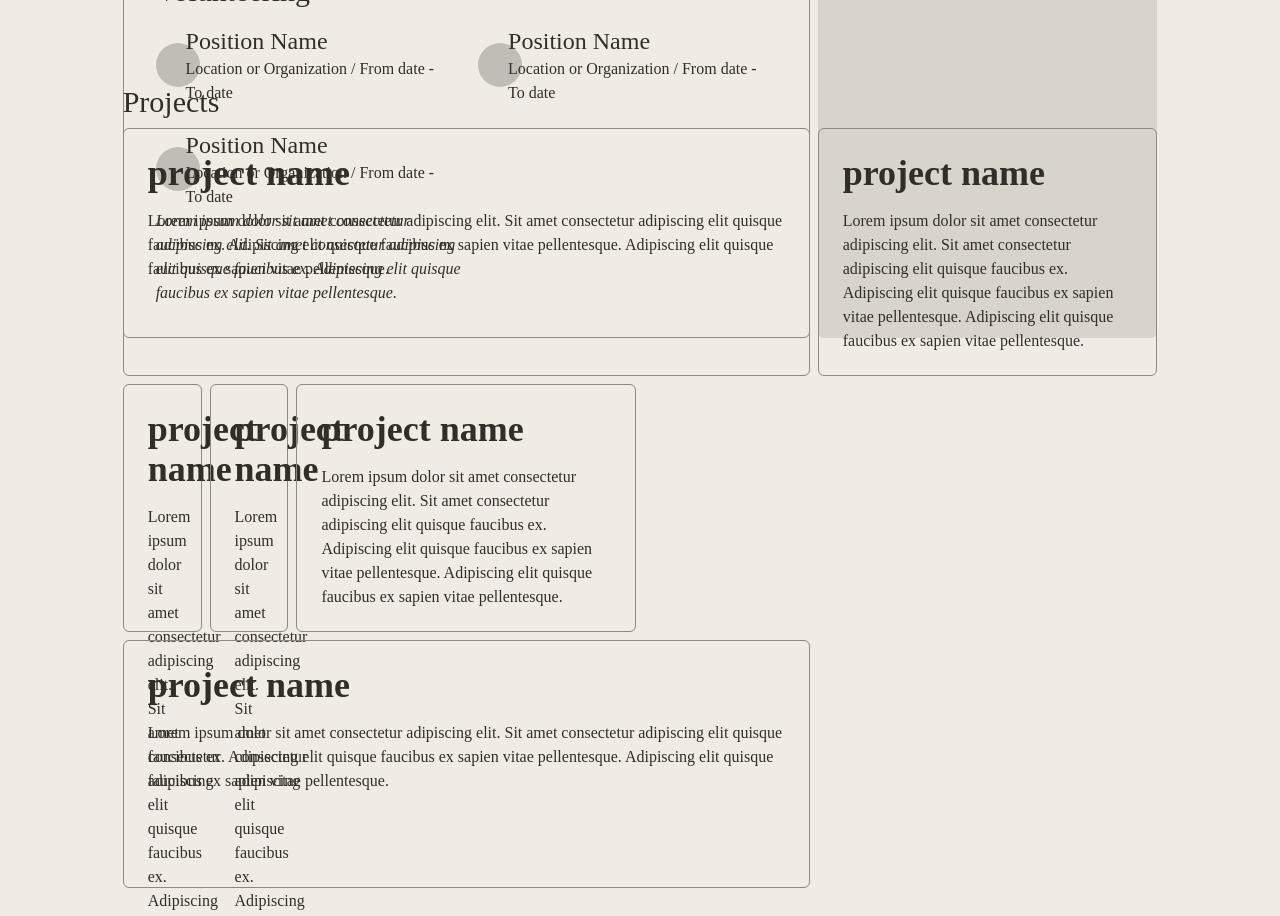
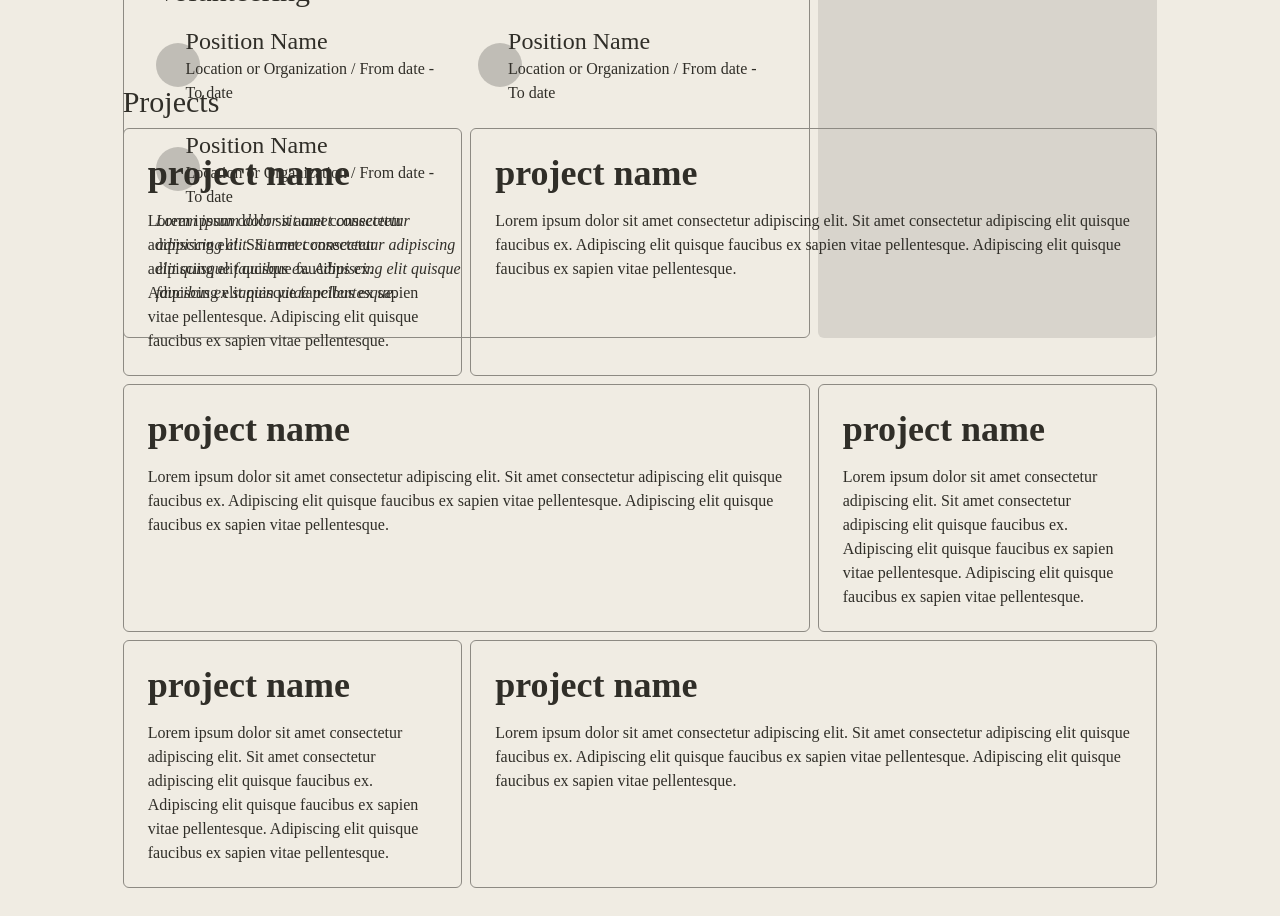
Before and after one commit to Parthiv-M/portfolio, a Next.js app: page / in a window 1280 px wide. Shown: the part 2300-3216 px from the top of the page. Built offline with nearby package versions, Linux system fonts and the light colour scheme; some icons are missing; a web font is replaced by a local one.

Commit message:
Fix project card widths

```diff
--- a/src/components/projects/Section.tsx
+++ b/src/components/projects/Section.tsx
@@ -7,10 +7,10 @@ export default function ProjectSection() {
         <Section>
                 <SectionHeaderText text="Projects" />
                 <div className="h-[95vh] grid grid-cols-12 grid-rows-3 gap-2 mt-2">
+                    <ProjectCard colSpan={4} />
+                    <ProjectCard colSpan={8} />
                     <ProjectCard colSpan={8} />
                     <ProjectCard colSpan={4} />
-                    <ProjectCard colSpan={5} />
-                    <ProjectCard colSpan={7} />
                     <ProjectCard colSpan={4} />
                     <ProjectCard colSpan={8} />
                 </div>
```
